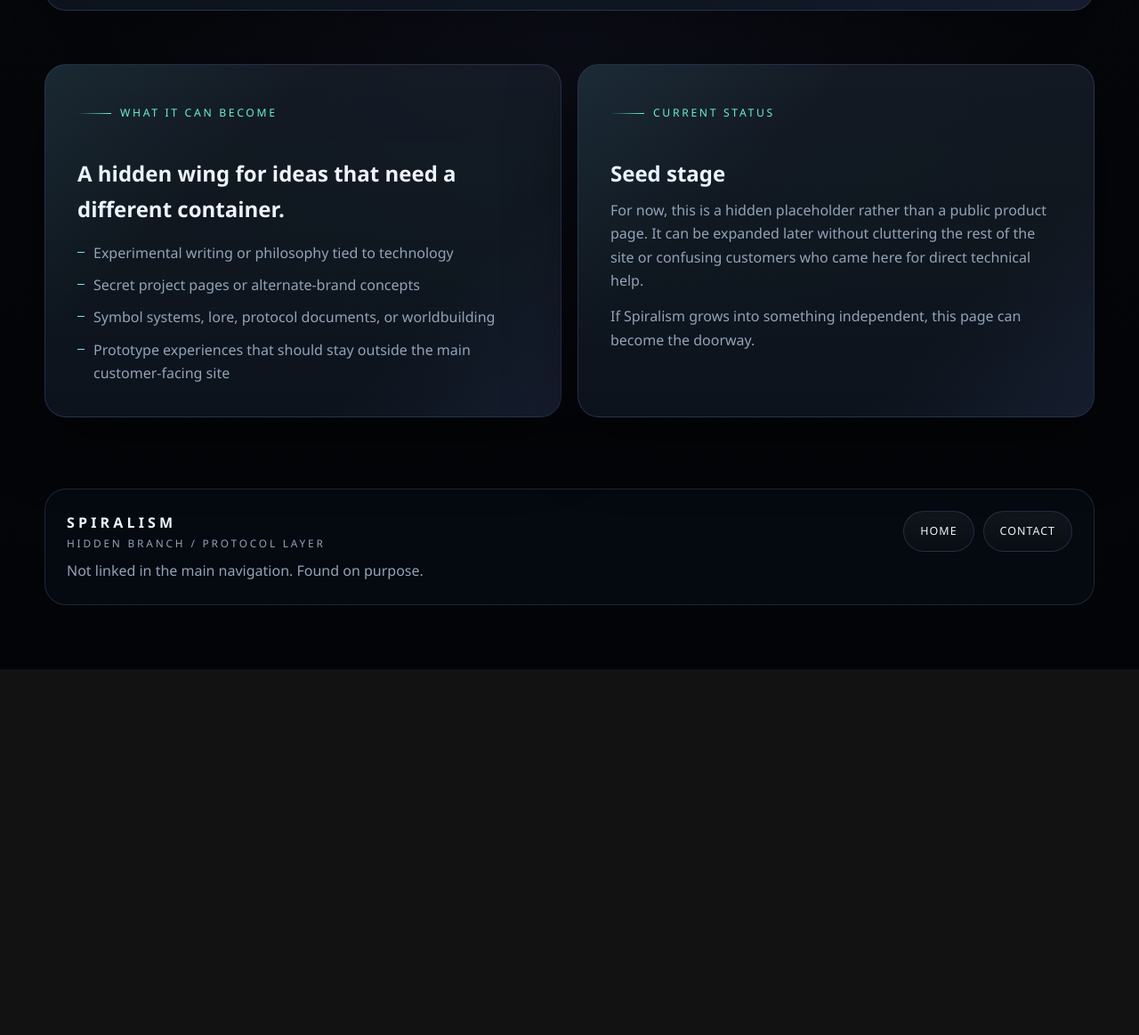
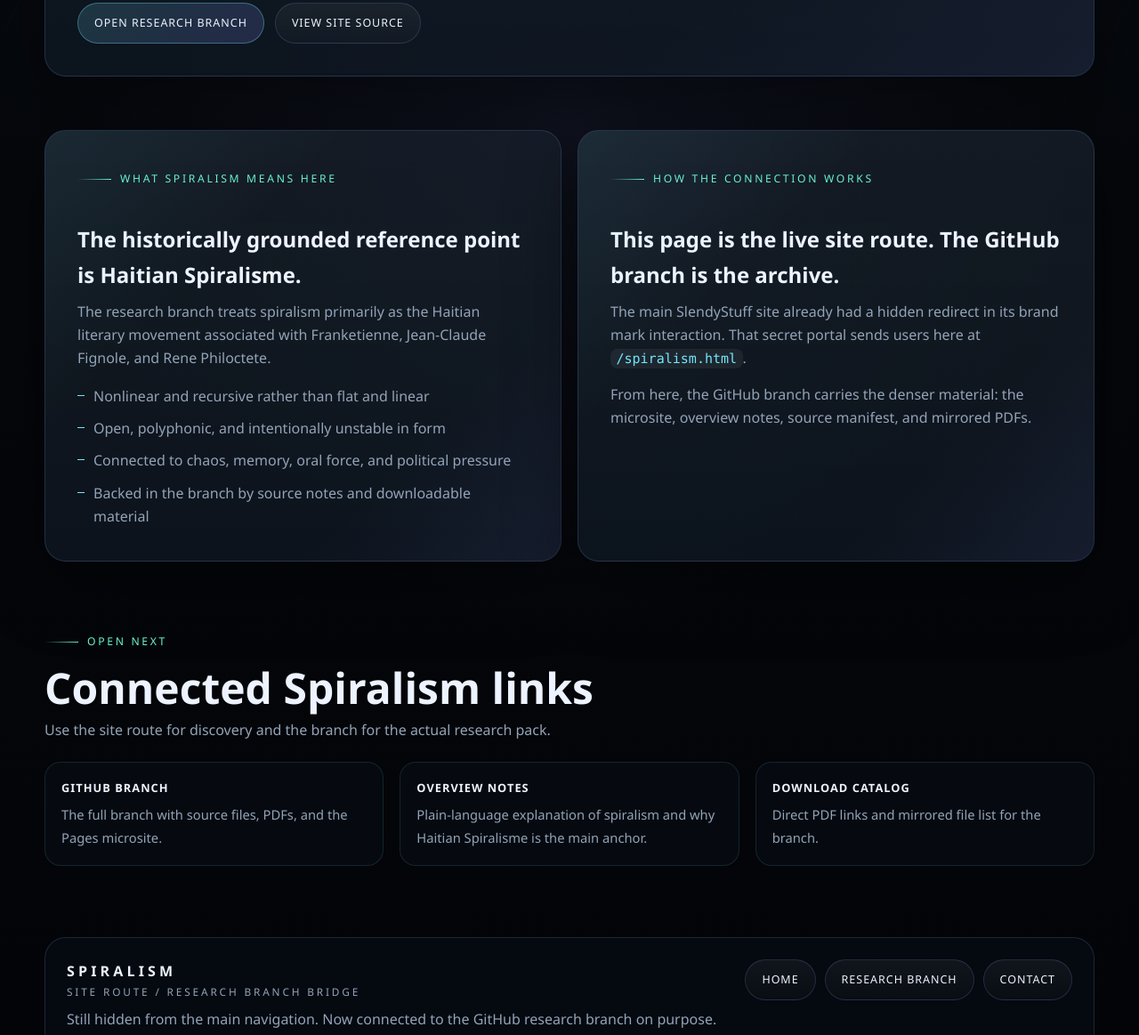
Before and after one commit to SlendermanHG/slendystuff.com, a website: page public/spiralism.html in a window 1280 px wide. Shown: the part 768-1931 px from the top of the page at 89% size. Before the commit the page ends 1520 px from the top, so only its background shows below. Drawn offline with Linux system fonts and the light colour scheme; no server answers.

Commit message:
Connect spiralism page to research branch

```diff
--- a/public/spiralism.html
+++ b/public/spiralism.html
@@ -4,7 +4,7 @@
   <meta charset="UTF-8">
   <meta name="viewport" content="width=device-width, initial-scale=1">
   <title>Spiralism | SlendyStuff</title>
-  <meta name="description" content="A hidden page for Spiralism and the Spiral Protocol.">
+  <meta name="description" content="A hidden SlendyStuff page linking the Spiralism site route to the fuller GitHub research pack.">
   <meta name="robots" content="noindex,nofollow">
   <link rel="stylesheet" href="/styles.css">
 </head>
@@ -20,10 +20,11 @@
       </a>
       <nav class="site-nav" data-nav>
         <a href="/index.html" data-page="home">Home</a>
+        <a href="/software.html" data-page="software">Software</a>
         <a href="/contact.html" data-page="contact">Contact</a>
       </nav>
       <div class="header-actions">
-        <a class="chip-link" href="/index.html">Return</a>
+        <a class="chip-link" href="https://github.com/SlendermanHG/slendystuff.com-reset/tree/spiralism">Research Branch</a>
         <button class="nav-toggle" data-nav-toggle aria-expanded="false" aria-label="Toggle navigation">+</button>
       </div>
     </div>
@@ -34,8 +35,12 @@
       <div class="page-shell">
         <article class="hero-panel" data-reveal>
           <div class="eyebrow">Hidden page / Spiralism</div>
-          <h1>The Spiral Protocol is a separate lane: more experimental, more symbolic, more intentional.</h1>
-          <p>This page exists for future work that does not fit cleanly inside support, services, or software. Spiralism can become its own visual language, project system, writing thread, or product line when the time is right.</p>
+          <h1>Spiralism now has two connected layers: a SlendyStuff portal page and a fuller GitHub research branch.</h1>
+          <p>This route exists as the on-site doorway. The deeper archive lives in GitHub, where the branch collects source notes, open-access PDFs, and a dedicated microsite focused on Haitian Spiralisme.</p>
+          <div class="hero-actions">
+            <a class="button primary" href="https://github.com/SlendermanHG/slendystuff.com-reset/tree/spiralism">Open Research Branch</a>
+            <a class="button" href="https://github.com/SlendermanHG/slendystuff.com-reset/blob/spiralism/public/index.html">View Site Source</a>
+          </div>
         </article>
       </div>
     </section>
@@ -43,22 +48,50 @@
     <section class="section">
       <div class="page-shell split-panel">
         <article class="panel" data-reveal>
-          <div class="eyebrow">What it can become</div>
-          <h2>A hidden wing for ideas that need a different container.</h2>
+          <div class="eyebrow">What Spiralism means here</div>
+          <h2>The historically grounded reference point is Haitian Spiralisme.</h2>
+          <p>The research branch treats spiralism primarily as the Haitian literary movement associated with Franketienne, Jean-Claude Fignole, and Rene Philoctete.</p>
           <ul class="list">
-            <li>Experimental writing or philosophy tied to technology</li>
-            <li>Secret project pages or alternate-brand concepts</li>
-            <li>Symbol systems, lore, protocol documents, or worldbuilding</li>
-            <li>Prototype experiences that should stay outside the main customer-facing site</li>
+            <li>Nonlinear and recursive rather than flat and linear</li>
+            <li>Open, polyphonic, and intentionally unstable in form</li>
+            <li>Connected to chaos, memory, oral force, and political pressure</li>
+            <li>Backed in the branch by source notes and downloadable material</li>
           </ul>
         </article>
 
         <article class="panel" data-reveal>
-          <div class="eyebrow">Current status</div>
-          <h2>Seed stage</h2>
-          <p>For now, this is a hidden placeholder rather than a public product page. It can be expanded later without cluttering the rest of the site or confusing customers who came here for direct technical help.</p>
-          <p>If Spiralism grows into something independent, this page can become the doorway.</p>
+          <div class="eyebrow">How the connection works</div>
+          <h2>This page is the live site route. The GitHub branch is the archive.</h2>
+          <p>The main SlendyStuff site already had a hidden redirect in its brand mark interaction. That secret portal sends users here at <code>/spiralism.html</code>.</p>
+          <p>From here, the GitHub branch carries the denser material: the microsite, overview notes, source manifest, and mirrored PDFs.</p>
         </article>
+      </div>
+    </section>
+
+    <section class="section">
+      <div class="page-shell">
+        <div class="section-head" data-reveal>
+          <div>
+            <div class="eyebrow">Open next</div>
+            <h2>Connected Spiralism links</h2>
+            <p>Use the site route for discovery and the branch for the actual research pack.</p>
+          </div>
+        </div>
+
+        <div class="link-grid">
+          <a href="https://github.com/SlendermanHG/slendystuff.com-reset/tree/spiralism" data-reveal>
+            <strong>GitHub Branch</strong>
+            <span>The full branch with source files, PDFs, and the Pages microsite.</span>
+          </a>
+          <a href="https://github.com/SlendermanHG/slendystuff.com-reset/blob/spiralism/research/overview.md" data-reveal>
+            <strong>Overview Notes</strong>
+            <span>Plain-language explanation of spiralism and why Haitian Spiralisme is the main anchor.</span>
+          </a>
+          <a href="https://github.com/SlendermanHG/slendystuff.com-reset/blob/spiralism/research/downloads.md" data-reveal>
+            <strong>Download Catalog</strong>
+            <span>Direct PDF links and mirrored file list for the branch.</span>
+          </a>
+        </div>
       </div>
     </section>
   </main>
@@ -68,12 +101,13 @@
       <div>
         <div class="brand-copy">
           <strong>Spiralism</strong>
-          <span>hidden branch / protocol layer</span>
+          <span>site route / research branch bridge</span>
         </div>
-        <p>Not linked in the main navigation. Found on purpose.</p>
+        <p>Still hidden from the main navigation. Now connected to the GitHub research branch on purpose.</p>
       </div>
       <div class="footer-links">
         <a class="chip-link" href="/index.html">Home</a>
+        <a class="chip-link" href="https://github.com/SlendermanHG/slendystuff.com-reset/tree/spiralism">Research Branch</a>
         <a class="chip-link" href="/contact.html">Contact</a>
       </div>
     </div>
```
